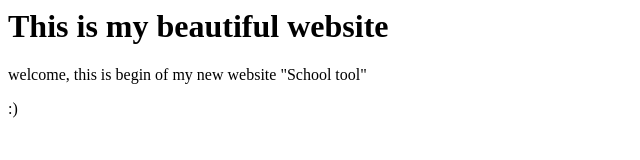
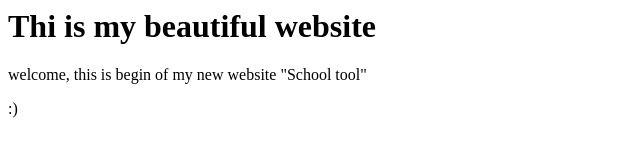
Before and after one commit to MPS1/schoolToolRepo, a plain HTML site: page index.html in a window 1280 px wide. Shown: the whole page, without its empty margins (0-640 px from the left). Drawn offline with Linux system fonts and the light colour scheme.

Commit message:
Added index

```diff
--- a/index.html
+++ b/index.html
@@ -1,7 +1,7 @@
 <html>
 <title>this is my new website
 </title>
-<h1>This is my beautiful website</h1>
+<h1>Thi is my beautiful website</h1>
 <p>welcome, this is begin of my new website "School tool" </p>
 <p>:)</p>
 </html>
```
